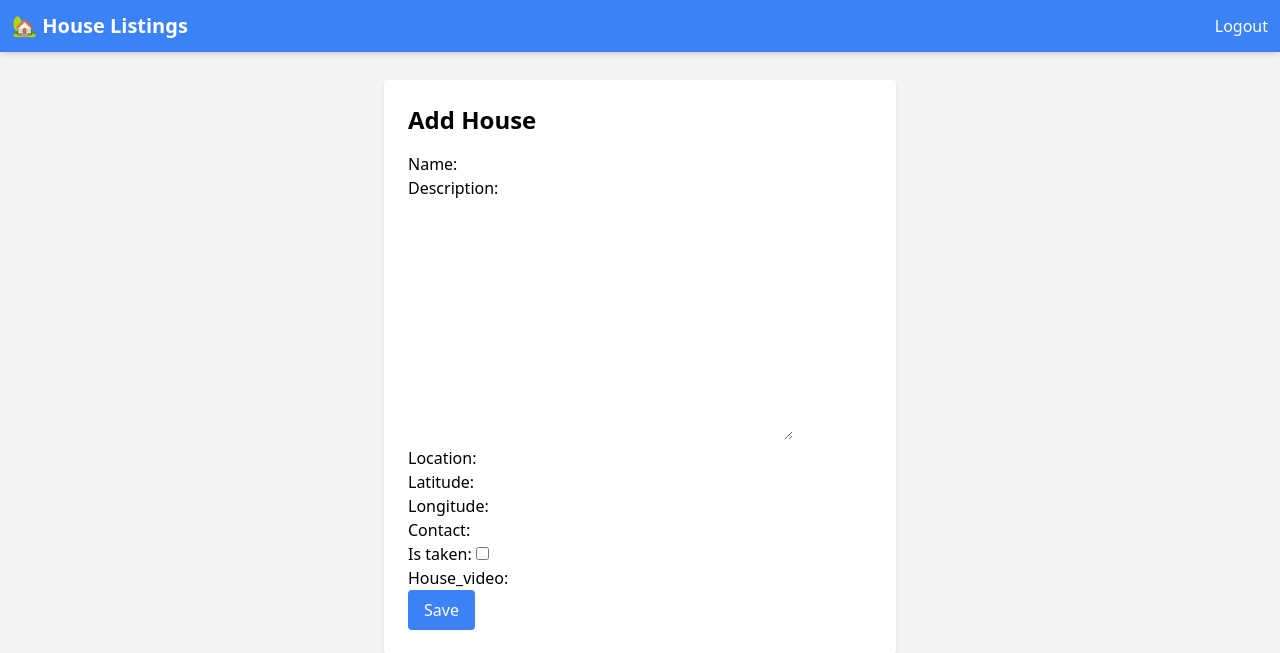
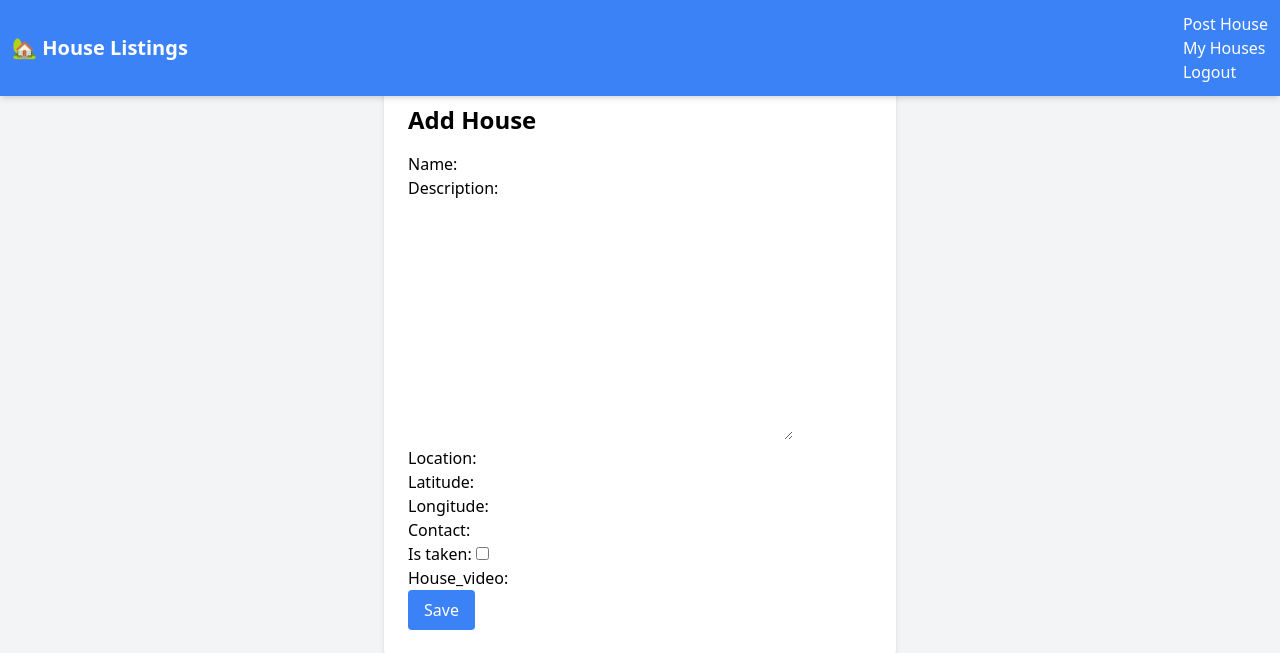
Before and after one commit to Newton-Shivachi/portalhome, a Django app: page /add/ in a window 1280 px wide. Shown: the top 653 px of the page. Run offline with Django 5.2, Linux system fonts and the light colour scheme; a user stored in the database is signed in; tables that the repository leaves empty hold one stand-in row (values such as "Sample post"); parts of the project's set-up code (start-up, migrations or seed data) failed here and were passed over; some libraries are stand-ins or nearby versions.

Commit message:
Update base.html

```diff
--- a/houses/templates/base.html
+++ b/houses/templates/base.html
@@ -21,14 +21,18 @@
         <div class="max-w-screen-xl mx-auto flex justify-between items-center">
             <a href="{% url 'house_list' %}" class="text-xl font-bold">🏡 House Listings</a>
 
-            <ul class="flex space-x-4">
-                {% if user.is_authenticated %}
-                    <li><a href="{% url 'logout' %}" class="hover:underline">Logout</a></li>
-                {% else %}
-                    <li><a href="{% url 'signup' %}" class="hover:underline">Sign Up</a></li>
-                    <li><a href="{% url 'login' %}" class="hover:underline">Login</a></li>
+            <ul>
+            {% if user.is_authenticated %}
+                {% if user.can_post %}
+                    <li><a href="{% url 'post_house' %}">Post House</a></li>
+                    <li><a href="{% url 'my_houses' %}">My Houses</a></li>
                 {% endif %}
-            </ul>
+                <li><a href="{% url 'logout' %}">Logout</a></li>
+            {% else %}
+                <li><a href="{% url 'signup' %}">Sign Up</a></li>
+                <li><a href="{% url 'login' %}">Login</a></li>
+            {% endif %}
+        </ul>
         </div>
     </nav>
 
```
